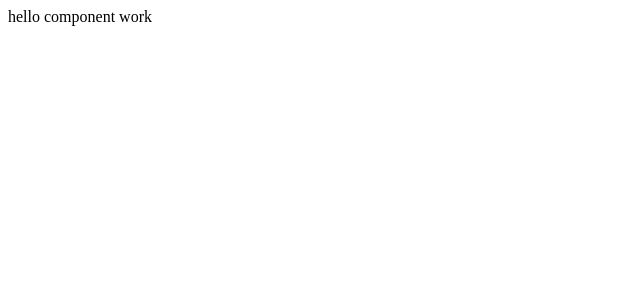
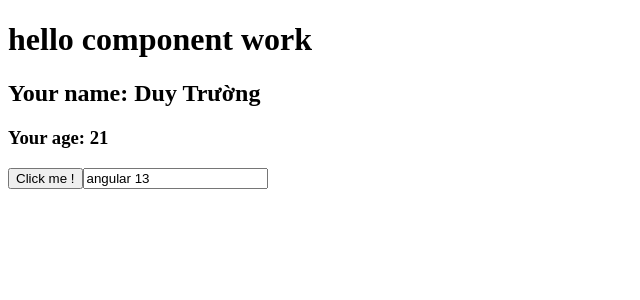
Before and after one commit to PhamDuyTruong/Learning-Angular, an Angular app: page / in a window 1280 px wide. Shown: the top 300 px of the page, without its empty margins (0-640 px from the left). Built offline with nearby package versions, Linux system fonts and the light colour scheme.

Commit message:
data binding, property binding, two-way binding

```diff
--- a/src/app/app.component.html
+++ b/src/app/app.component.html
@@ -1 +1,3 @@
 <app-hello></app-hello>
+
+<input type="text" [(ngModel)]="name"  (ngModelChange)="name = $event"/>
--- a/src/app/app.component.ts
+++ b/src/app/app.component.ts
@@ -7,4 +7,5 @@ import { Component } from '@angular/core';
 })
 export class AppComponent {
   title = 'angular-100-doc';
+  name = 'angular 13'
 }
--- a/src/app/app.module.ts
+++ b/src/app/app.module.ts
@@ -1,4 +1,5 @@
 import { NgModule } from '@angular/core';
+import { FormsModule } from '@angular/forms';
 import { BrowserModule } from '@angular/platform-browser';
 
 import { AppComponent } from './app.component';
@@ -12,7 +13,8 @@ import { HiComponent } from './hi/hi.component';
     HiComponent
   ],
   imports: [
-    BrowserModule
+    BrowserModule,
+    FormsModule
   ],
   providers: [],
   bootstrap: [AppComponent]
--- a/src/app/hello/hello.component.ts
+++ b/src/app/hello/hello.component.ts
@@ -2,10 +2,21 @@ import {Component} from '@angular/core';
 
 @Component({
   selector: 'app-hello',
-  template: '<span>hello component work</span>',
+  template: `
+  <h1>hello component work</h1>
+  <h2>Your name: {{ user.name }}</h2>
+  <h3>Your age: {{user.age}}</h3>
+  <button (click)="showInfo()">Click me !</button>
+  `,
 
 })
 
 export class HelloComponent{
-
+  user = {
+    name: 'Duy Trường',
+    age: 21
+  }
+  showInfo(){
+    alert('Inside Angular Component method');
+  }
 }
```
